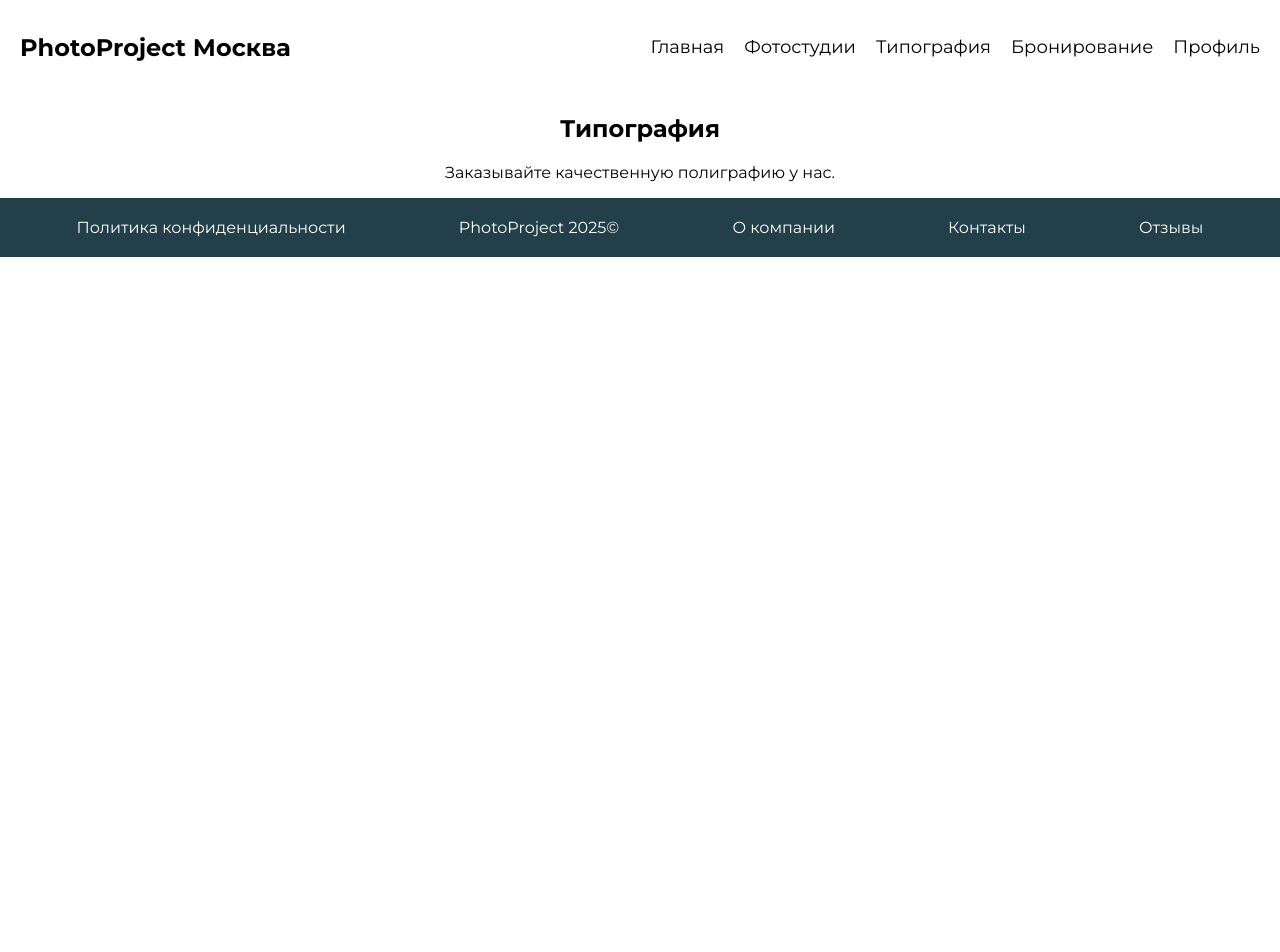
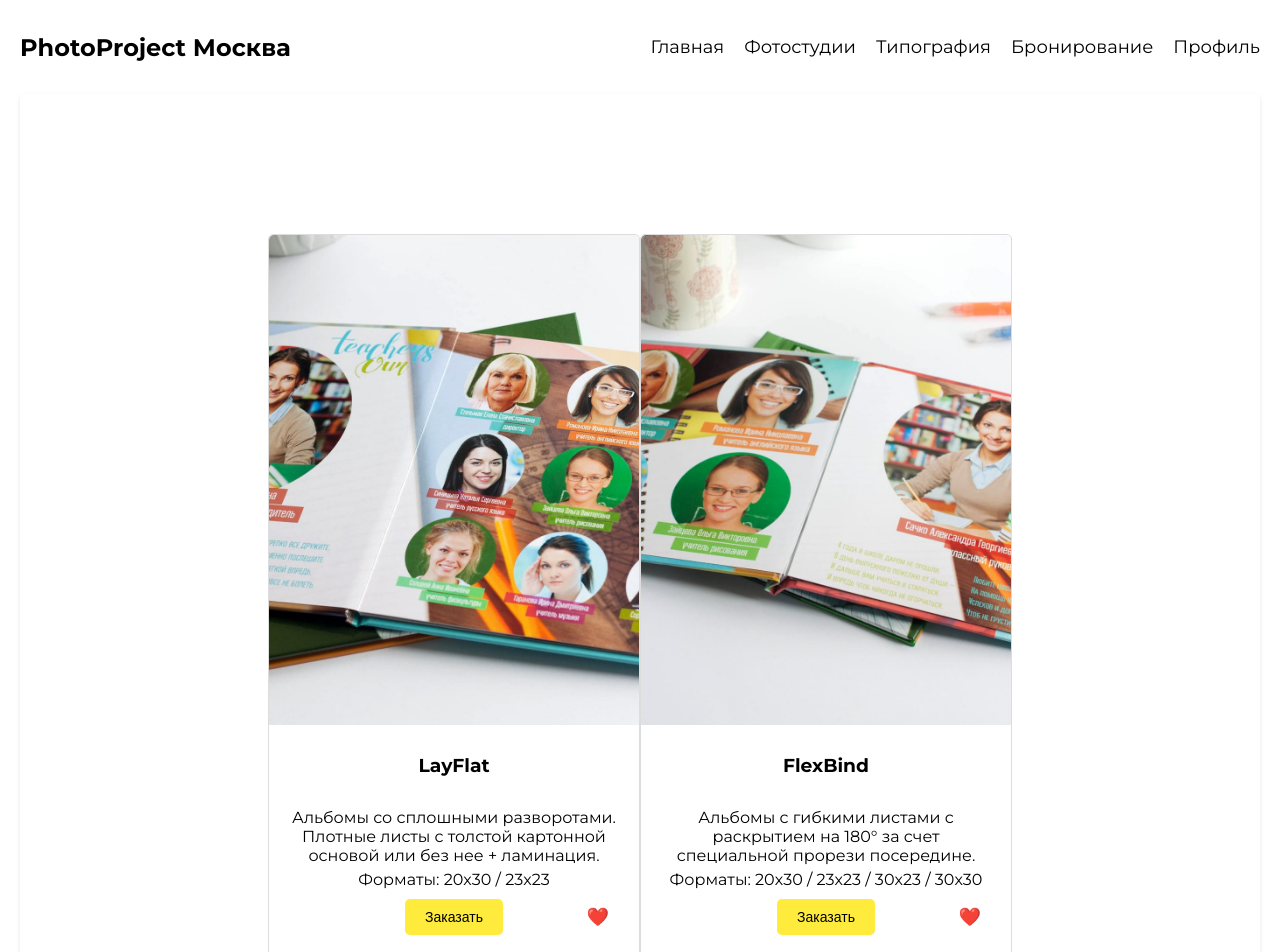
Before and after one commit to MaximkaProMax/graduation, a React (Create React App) app in the folder photoproject/: page /printing in a window 1280 px wide. Shown: the top 952 px of the page. Before the commit the page ends 800 px from the top, so only its background shows below. Built offline with nearby package versions, Linux system fonts and the light colour scheme; the HTML template or start-up script is replaced by a standard one.

Commit message:
Create printing

```diff
--- /dev/null
+++ b/photoproject/src/components/Printing.css
@@ -0,0 +1,88 @@
+/* src/components/Printing.css */
+.printing {
+    max-width: 1200px;
+    margin: 0 auto;
+    padding: 20px;
+    background-color: white;
+    color: black;
+    box-shadow: 0 2px 4px rgba(0, 0, 0, 0.1);
+    border-radius: 5px;
+  }
+
+  .main-content {
+    text-align: center;
+  }
+
+  .printing-list {
+    display: flex;
+    flex-wrap: wrap;
+    justify-content: space-between;
+  }
+
+  .printing-card {
+    background-color: white;
+    border: 1px solid #ddd;
+    border-radius: 5px;
+    width: 370px;
+    margin-bottom: 20px;
+    padding-bottom: 20px;
+  }
+
+  .printing-image {
+    width: 370px;
+    height: 490px;
+    background-position: center;
+    background-size: cover;
+    border-top-left-radius: 5px;
+    border-top-right-radius: 5px;
+  }
+
+  .printing-image.layflat {
+    background-image: url('/src/components/assets/images/Printing/LayFlat.jpg');
+  }
+
+  .printing-image.flexbind {
+    background-image: url('/src/components/assets/images/Printing/FlexBind.jpg');
+  }
+
+  .printing-info {
+    padding: 20px;
+    text-align: center;
+    color: black; /* Изменяем цвет текста на черный */
+  }
+
+  .printing-info h3 {
+    margin: 10px 0 5px 0;
+    min-height: 48px;
+    line-height: 1.2;
+  }
+
+  .printing-info p {
+    margin: 5px 0;
+    color: black; /* Изменяем цвет текста на черный */
+  }
+
+  .action-container {
+    display: flex;
+    justify-content: center;
+    align-items: center;
+    position: relative;
+    margin-top: 10px;
+  }
+
+  .order-button {
+    background-color: #ffeb3b;
+    border: none;
+    padding: 10px 20px;
+    cursor: pointer;
+    border-radius: 5px;
+    font-size: 14px;
+  }
+
+  .favorite-icon {
+    cursor: pointer;
+    font-size: 18px;
+    color: red;
+    position: absolute;
+    right: 10px;
+  }
--- a/photoproject/src/components/Printing.js
+++ b/photoproject/src/components/Printing.js
@@ -1,12 +1,42 @@
 // src/components/Printing.js
 import React from 'react';
+import './Printing.css';
 import Footer from './Footer';
 
 function Printing() {
   return (
     <div className="printing">
-      <h2>Типография</h2>
-      <p>Заказывайте качественную полиграфию у нас.</p>
+      <main className="main-content">
+        <h2>Типография</h2>
+        <p>Заказывайте качественную полиграфию у нас.</p>
+        <div className="printing-list">
+          <div className="printing-card">
+            <div className="printing-image layflat"></div>
+            <div className="printing-info">
+              <h3>LayFlat</h3>
+              <p>Альбомы со сплошными разворотами. Плотные листы с толстой картонной основой или без нее + ламинация.</p>
+              <p>Форматы: 20х30 / 23х23</p>
+              <div className="action-container">
+                <button className="order-button">Заказать</button>
+                <span className="favorite-icon">❤️</span>
+              </div>
+            </div>
+          </div>
+
+          <div className="printing-card">
+            <div className="printing-image flexbind"></div>
+            <div className="printing-info">
+              <h3>FlexBind</h3>
+              <p>Альбомы с гибкими листами с раскрытием на 180° за счет специальной прорези посередине.</p>
+              <p>Форматы: 20х30 / 23х23 / 30х23 / 30х30</p>
+              <div className="action-container">
+                <button className="order-button">Заказать</button>
+                <span className="favorite-icon">❤️</span>
+              </div>
+            </div>
+          </div>
+        </div>
+      </main>
       <Footer />
     </div>
   );
```
Also changed, not shown: photoproject/src/components/assets/images/Printing/FlexBind.jpg (added), photoproject/src/components/assets/images/Printing/LayFlat.jpg (added).
